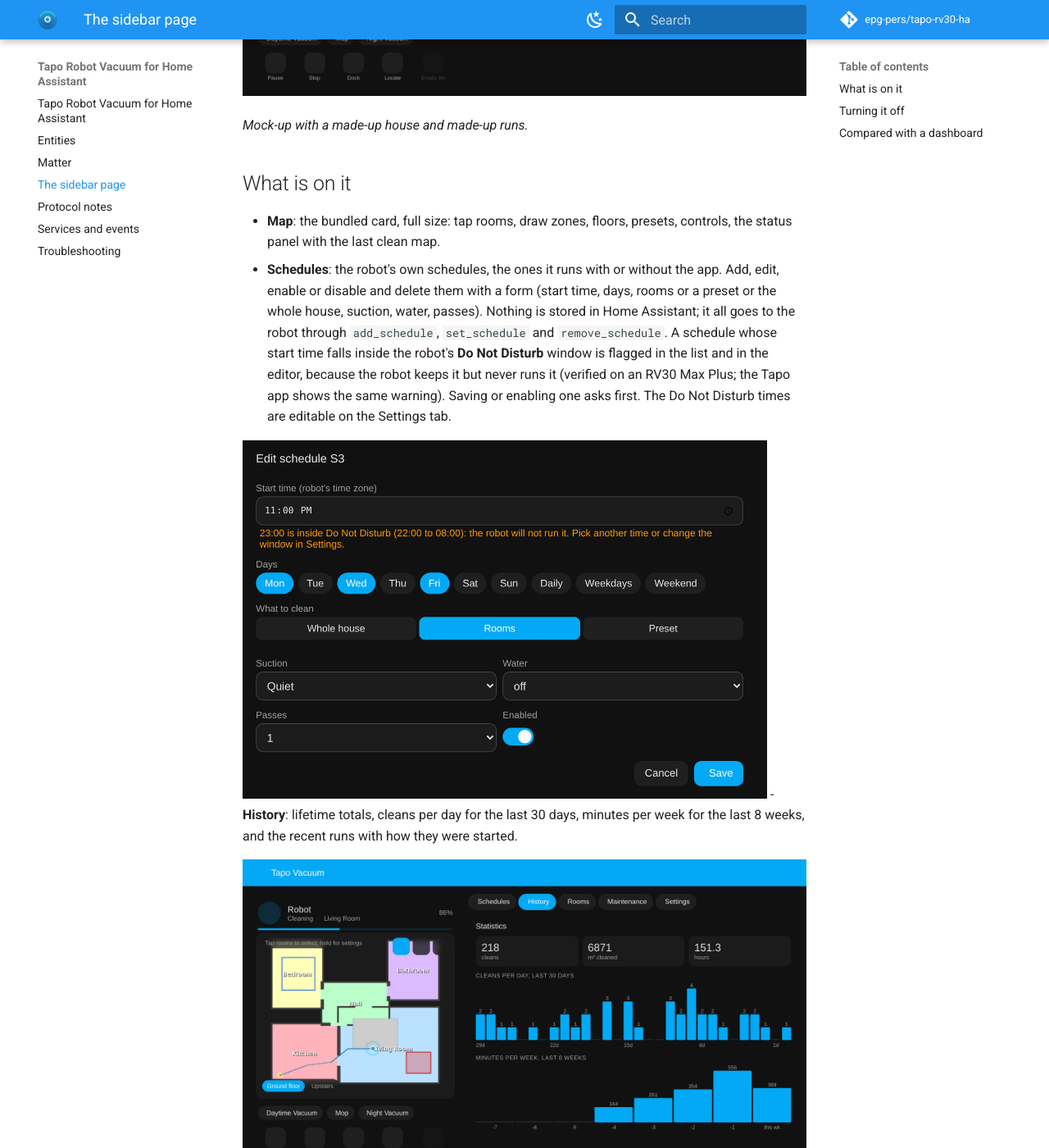
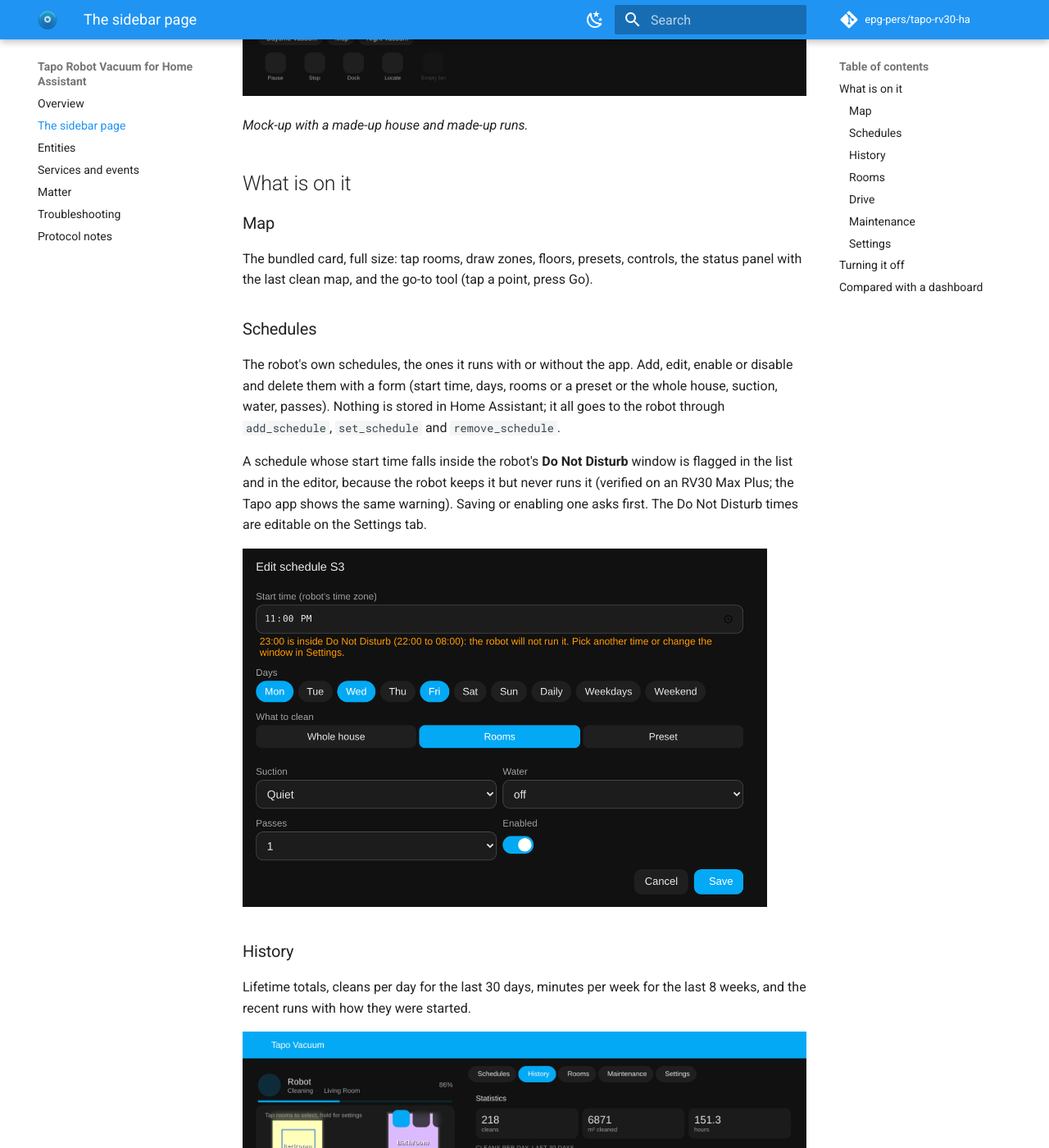
Before and after one commit to epg-pers/tapo-rv30-ha, an MkDocs documentation site: the page built from docs/panel.md, in a window 1280 px wide and 1400 px high, scrolled down 535 px. Shown: the whole window at 82% size. Built offline with MkDocs 1.6.1 and Material for MkDocs 9.7.7, drawn with Linux system fonts in a browser that asks for light colours; comment, search, counter and statistics services are not loaded; some of the changed text lies outside the part shown.

Commit message:
0.19.1: floor chips clear of the Go button; docs sections, Drive and go-to screenshots, nav order

```diff
--- a/docs/panel.md
+++ b/docs/panel.md
@@ -10,31 +10,54 @@
 
 ## What is on it
 
-- **Map**: the bundled card, full size: tap rooms, draw zones, floors, presets, controls,
-  the status panel with the last clean map.
-- **Schedules**: the robot's own schedules, the ones it runs with or without the app. Add,
-  edit, enable or disable and delete them with a form (start time, days, rooms or a preset or
-  the whole house, suction, water, passes). Nothing is stored in Home Assistant; it all
-  goes to the robot through `add_schedule`, `set_schedule` and `remove_schedule`.
-  A schedule whose start time falls inside the robot's **Do Not Disturb** window is
-  flagged in the list and in the editor, because the robot keeps it but never runs it
-  (verified on an RV30 Max Plus; the Tapo app shows the same warning). Saving or enabling
-  one asks first. The Do Not Disturb times are editable on the Settings tab.
+### Map
+
+The bundled card, full size: tap rooms, draw zones, floors, presets, controls, the status
+panel with the last clean map, and the go-to tool (tap a point, press Go).
+
+### Schedules
+
+The robot's own schedules, the ones it runs with or without the app. Add, edit, enable or
+disable and delete them with a form (start time, days, rooms or a preset or the whole
+house, suction, water, passes). Nothing is stored in Home Assistant; it all goes to the
+robot through `add_schedule`, `set_schedule` and `remove_schedule`.
+
+A schedule whose start time falls inside the robot's **Do Not Disturb** window is flagged
+in the list and in the editor, because the robot keeps it but never runs it (verified on an
+RV30 Max Plus; the Tapo app shows the same warning). Saving or enabling one asks first. The
+Do Not Disturb times are editable on the Settings tab.
 
 ![Schedule editor warning about Do Not Disturb](panel-dnd.png){ width="640" }
-- **History**: lifetime totals, cleans per day for the last 30 days, minutes per week for
-  the last 8 weeks, and the recent runs with how they were started.
+
+### History
+
+Lifetime totals, cleans per day for the last 30 days, minutes per week for the last 8
+weeks, and the recent runs with how they were started.
 
 ![History and statistics](panel-history.png){ width="760" }
-- **Rooms**: each room with how recently it was cleaned and how much of it the robot
-  covered, with a one-tap clean button.
-- **Drive**: the app's remote control. Take control and the robot drives off the dock;
-  hold an arrow button, or an arrow key, and it moves until you let go. Stop, vacuum while
-  driving, spot clean where it stands, locate, send it home. The map on the left follows it.
-  Verified on an RV30 Max Plus. If yours misbehaves, press Stop or Send home.
-- **Maintenance**: consumable life bars (amber under 30 percent, red under 10), Empty Bin,
-  resets, and the Omni dock actions where the dock has them.
-- **Settings**: every switch, select and number the robot exposes.
+
+### Rooms
+
+Each room with how recently it was cleaned and how much of it the robot covered, with a
+one-tap clean button.
+
+### Drive
+
+The app's remote control. Take control and the robot drives off the dock; hold an arrow
+button, or an arrow key, and it moves until you let go. Stop, vacuum while driving, spot
+clean where it stands, locate, send it home. The map on the left follows it. Verified on an
+RV30 Max Plus. If yours misbehaves, press Stop or Send home.
+
+![The Drive tab](panel-drive.png){ width="520" }
+
+### Maintenance
+
+Consumable life bars (amber under 30 percent, red under 10), Empty Bin, resets, and the
+Omni dock actions where the dock has them.
+
+### Settings
+
+Every switch, select, number and time the robot exposes, Do Not Disturb included.
 
 With more than one robot, each gets a tab in the header.
 
--- a/mkdocs.yml
+++ b/mkdocs.yml
@@ -55,3 +55,12 @@
       link: https://github.com/epg-pers/tapo-rv30-ha
     - icon: material/home-assistant
       link: https://my.home-assistant.io/redirect/hacs_repository/?owner=epg-pers&repository=tapo-rv30-ha&category=integration
+
+nav:
+  - Overview: index.md
+  - The sidebar page: panel.md
+  - Entities: entities.md
+  - Services and events: services.md
+  - Matter: matter.md
+  - Troubleshooting: troubleshooting.md
+  - Protocol notes: protocol.md
```
Also changed, not shown: CHANGELOG.md (+7 -0 lines), docs/entities.md (+5 -0 lines), docs/services.md (+15 -15 lines), docs/card-goto.png (added), docs/panel-drive.png (added), 2 other files.
